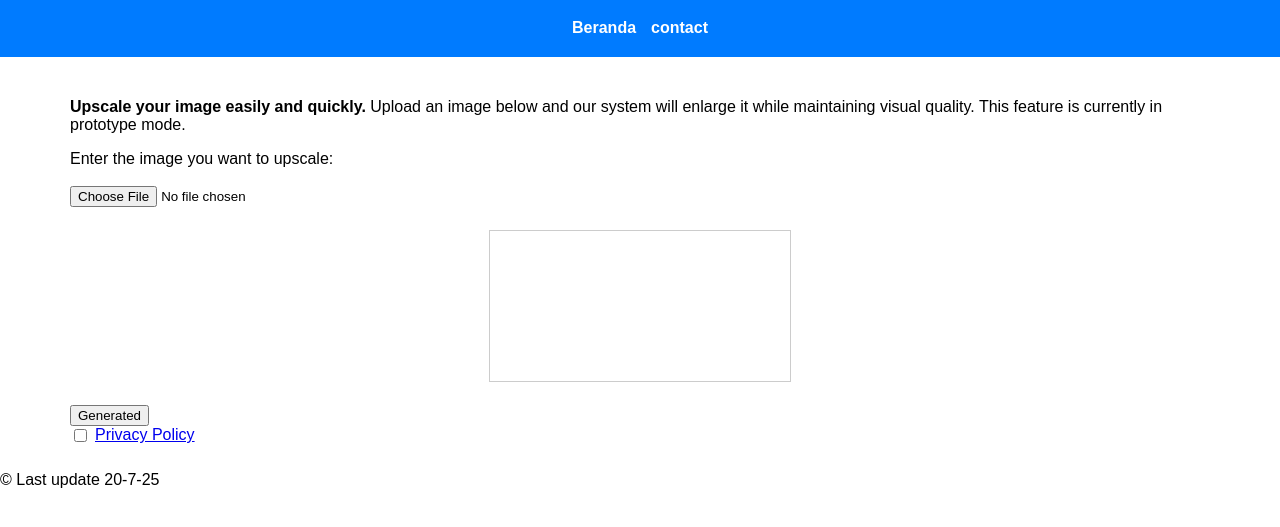
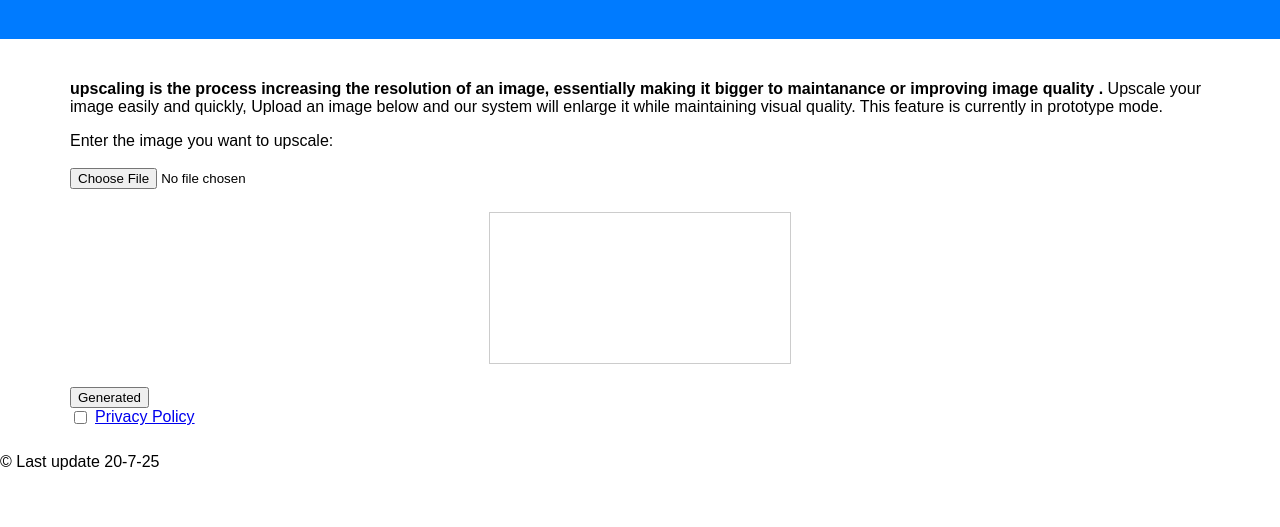
Before and after one commit to hnp34/project-001, a plain HTML site: page index.html in a window 1280 px wide. Shown: the part 81-608 px from the top of the page. Drawn offline with Linux system fonts and the light colour scheme.

Commit message:
Add files via upload

```diff
--- a/index.html
+++ b/index.html
@@ -10,16 +10,10 @@
 
   <header>
     <h1>YourScale</h1>
-    <nav>
-      <ul>
-        <li><a href="#">Beranda</a></li>
-        <li><a href="Kontak.html">contact</a></li>
-      </ul>
-    </nav>
   </header>
 
   <main>
-    <p><strong>Upscale your image easily and quickly.</strong> Upload an image below and our system will enlarge it while maintaining visual quality. This feature is currently in prototype mode.</p>
+    <p><strong>upscaling is the process increasing the resolution of an image, essentially making it bigger to maintanance or improving image quality .</strong> Upscale your image easily and quickly, Upload an image below and our system will enlarge it while maintaining visual quality. This feature is currently in prototype mode.</p>
 
     <div>
       <label for="inputimage">Enter the image you want to upscale:</label><br>
@@ -39,7 +33,7 @@
     </div>
   </main>
 
-  <div id="loadingPopup" class="popup">Upscaling... Mohon tunggu</div>
+  <div id="loadingPopup" class="popup">Upscaling...please wait</div>
 
   <footer>
     <p>&copy; Last update 20-7-25</p>
--- a/script.js
+++ b/script.js
@@ -22,7 +22,7 @@ input.addEventListener('change', function (e) {
 
 button.addEventListener('click', function () {
   if (!loadedImage) {
-    alert("Silakan pilih gambar terlebih dahulu.");
+    alert("select the image.");
     return;
   }
 
```
